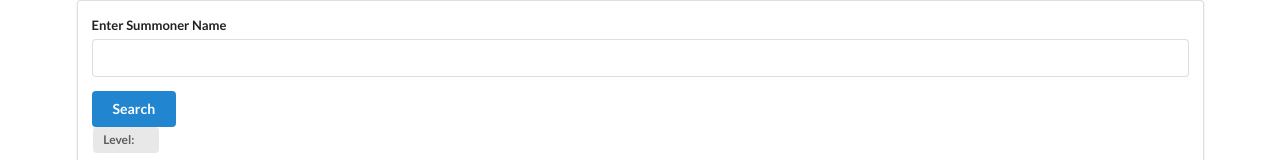
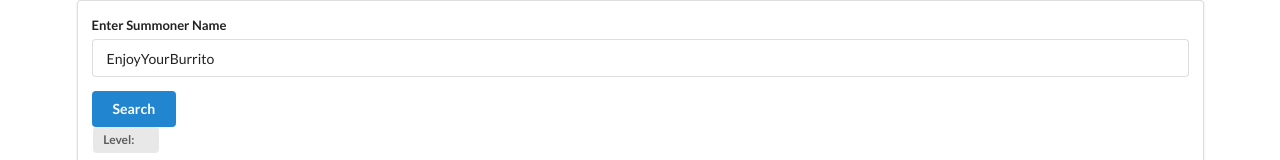
Before and after one commit to thines92/league_app, a React (Create React App) app: page / in a window 1280 px wide. Shown: the top 160 px of the page. Built offline with nearby package versions, Linux system fonts and the light colour scheme.

Commit message:
broke request url params

```diff
--- a/src/api/RiotGames.js
+++ b/src/api/RiotGames.js
@@ -1,13 +1,13 @@
-import axios from "axios";
+import axios from 'axios';
 
 export default axios.create({
-	baseURL: "https://na1.api.riotgames.com",
+	baseURL: 'https://na1.api.riotgames.com',
 	headers: {
-		Origin: "https://developer.riotgames.com",
-		"Accept-Charset": "application/x-www-form-urlencoded; charset=UTF-8",
-		"X-Riot-Token": "RGAPI-656e2cc6-361c-49bb-8a11-b4858c856d50",
-		"Accept-Language": "en-US,en;q=0.9",
-		"User-Agent":
-			"Mozilla/5.0 (Windows NT 10.0; Win64; x64) AppleWebKit/537.36 (KHTML, like Gecko) Chrome/76.0.3809.132 Safari/537.36"
-	}
+		'User-Agent':
+			'Mozilla/5.0 (Macintosh; Intel Mac OS X 10_14_6) AppleWebKit/537.36 (KHTML, like Gecko) Chrome/81.0.4044.138 Safari/537.36',
+		'Accept-Language': 'en-US,en;q=0.9',
+		'Accept-Charset': 'application/x-www-form-urlencoded; charset=UTF-8',
+		'Origin': 'https://developer.riotgames.com',
+		'X-Riot-Token': 'RGAPI-d9d32d2d-84b5-41c2-b1bf-87794fb321c6',
+	},
 });
--- a/src/components/summoner/SummonerSearch.js
+++ b/src/components/summoner/SummonerSearch.js
@@ -32,14 +32,18 @@ class SummonerSearch extends React.Component {
 		console.log('props: ' + JSON.stringify(this.props));
 	};
 
-	onSubmit(props) {
+	onSubmit = (props) => {
 		console.log('onSubmit props', props);
-	}
+		this.props.fetchSummonerRank(props.summonerName);
+	};
 
 	render() {
 		return (
 			<div className="ui segment">
-				<SummonerForm onSubmit={this.onSubmit} />
+				<SummonerForm
+					initialValues={{ summonerName: 'EnjoyYourBurrito' }}
+					onSubmit={this.onSubmit}
+				/>
 				<div className="ui label">
 					Level:{' '}
 					<div className="detail">{this.state.summonerLevel}</div>
```
